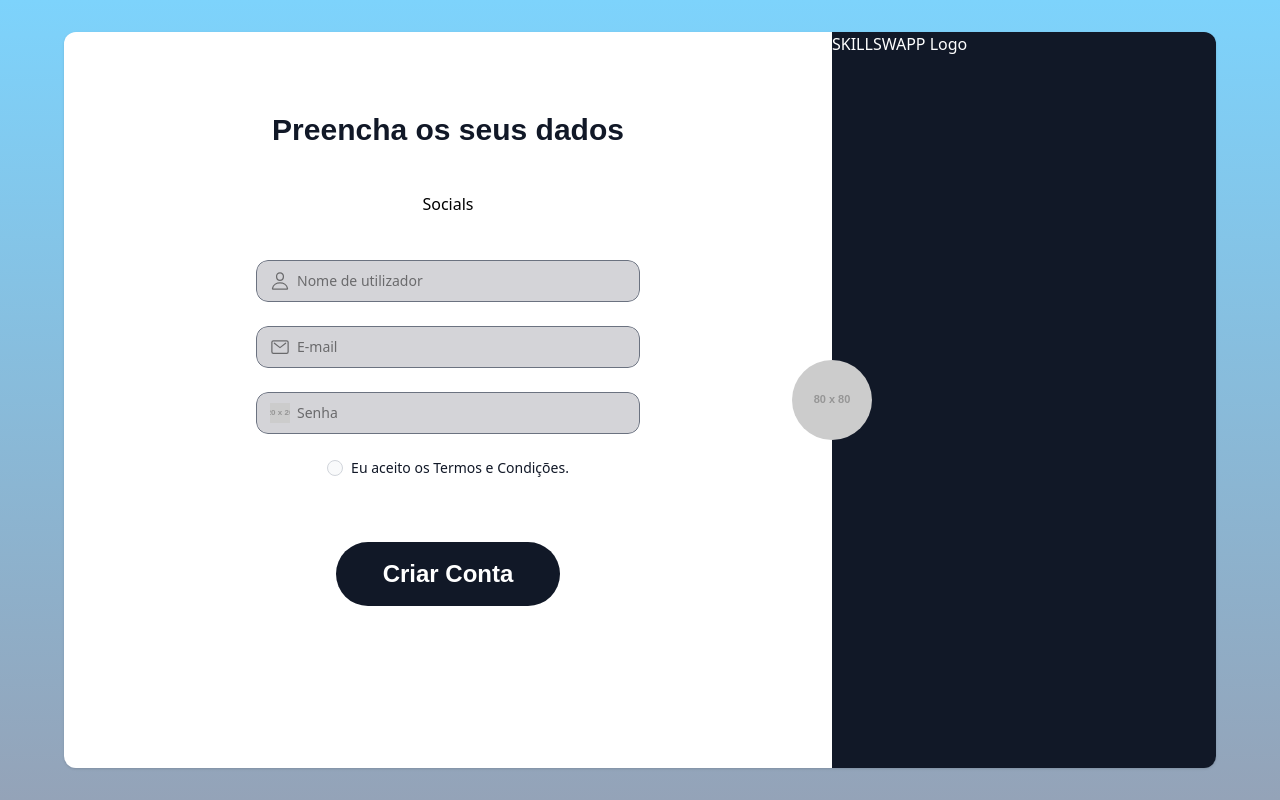
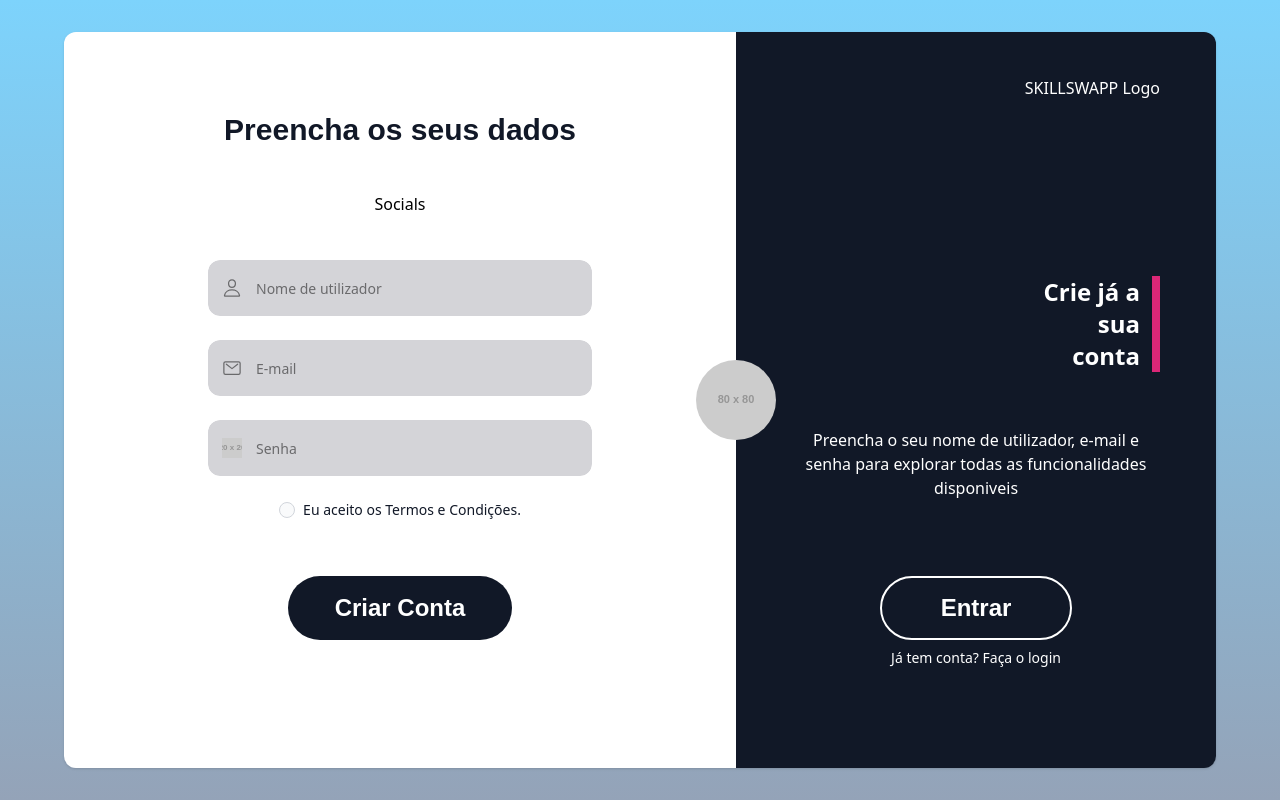
Before and after one commit to BeastPT/proj-dbw-client, a Vue app: page /register in a window 1280 px wide. Built offline with nearby package versions, Linux system fonts and the light colour scheme.

Commit message:
register ui

```diff
--- a/src/components/Auth/Fields.vue
+++ b/src/components/Auth/Fields.vue
@@ -8,8 +8,8 @@
 </script>
 
 <template>
-    <div class="relative w-96 rounded-xl mb-6 overflow-hidden">
-        <input type="text" class="bg-zinc-300 text-gray-900 rounded-xl text-sm block w-full ps-10 p-2.5 placeholder-black placeholder-opacity-50 focus:border-black" :placeholder="placeholder" />
+    <div class="relative w-96 h-14 rounded-xl mb-6 overflow-hidden">
+        <input type="text" class="bg-zinc-300 text-gray-900 rounded-xl text-sm block w-full h-full ps-12 p-2.5 placeholder-black border-none placeholder-opacity-50 focus:border-black" :placeholder="placeholder" />
 
         <div class="absolute inset-y-0 start-0 flex items-center ps-3.5 pointer-events-none text-black text-opacity-50">
             <slot name="icon">
--- a/src/views/Register.vue
+++ b/src/views/Register.vue
@@ -10,12 +10,12 @@
     <div class="bg-gradient-to-b from-sky-300 to-slate-400 h-screen w-screen flex justify-center items-center">
         <div class="flex columns-2 w-[72rem] h-[46rem] rounded-xl overflow-hidden shadow relative">
             <!--  Register  -->
-            <div class="w-4/6 mx-auto bg-white flex flex-col items-center">
+            <div class="w-7/12 mx-auto bg-white flex flex-col items-center">
                 <h1 class="text-gray-900 text-3xl font-poppins font-bold mt-20">Preencha os seus dados</h1>
                 <div class="my-11">
                     Socials
                 </div>
-                <form action="" class="flex flex-col items-center">
+                <form action="" class="flex flex-col items-center h-full">
                     <Field :placeholder="'Nome de utilizador'">
                         <template #icon>
                             <IPerson/>
@@ -32,31 +32,45 @@
                     </Field>
                     <div class="flex items-start mb-6">
                         <div class="flex items-center h-5">
-                            <input id="terms" type="checkbox" value="" class="w-4 h-4 border border-gray-300 rounded-full bg-gray-50 focus:ring-2 focus:ring-green-600 text-green-600" required />
+                            <input id="terms" type="checkbox" value="" class="w-4 h-4 border border-gray-300 rounded-full bg-gray-50 focus:ring-2 focus:ring-pink-600 text-pink-600" required />
                         </div>
                         <label for="terms" class="ms-2 text-sm font-medium text-gray-900 dark:text-gray-300">Eu aceito os Termos e Condições.</label>
                     </div>
-                    <input type="submit" value="Criar Conta" class="text-white text-2xl font-semibold font-poppins bg-gray-900 rounded-full w-56 h-16 mt-10">
+                    <input type="submit" value="Criar Conta" class="text-white text-2xl font-semibold font-poppins bg-gray-900 rounded-full w-56 h-16 mt-auto mb-32">
                 </form>
             </div>
 
             <!--  Middle Icon  -->
-            <div class="flex z-1 absolute top-1/2 left-[48rem] transform -translate-x-1/2 -translate-y-1/2">
-                <button imag>
+            <div class="flex z-1 absolute top-1/2 left-[42rem] transform -translate-x-1/2 -translate-y-1/2">
+                <button>
                     <img class="rounded-full" src="https://via.placeholder.com/80" alt="SkillsWapp Logo" />
                 </button>
             </div>
 
             <!--  Login  -->
-            <div class="w-2/6 bg-gray-900 text-white">
-                <div>
-                    SKILLSWAPP Logo
+            <div class="w-5/12 bg-gray-900 text-white flex flex-col items-center">
+                <div class="ml-auto mt-11 mr-14">
+                    <span>SKILLSWAPP Logo</span>
+                </div>
+
+                <div class="ml-auto mt-44 mr-14 border-r-8 border-pink-600 pr-3 w-32">
+                    <h1 class="text-2xl font-bold text-end">Crie já a sua conta</h1>
+                </div>
+
+                <div class="text-center mx-14 mt-14 text-base font-normal">
+                    <p>Preencha o seu nome de utilizador, e-mail e senha para explorar todas as funcionalidades disponiveis</p>
+                </div>
+
+                <div class="relative flex flex-col items-center mt-auto mb-32">
+                    <button class="text-white text-2xl font-semibold font-poppins bg-gray-900 rounded-full w-48 h-16 border-white border-2 mt-auto">
+                        Entrar
+                    </button>
+                    <span class="text-sm absolute top-16 pt-2">Já tem conta? Faça o login</span>
                 </div>
             </div>
         </div>
     </div>
 </template>
 
-
 <style scoped>
 </style>
```
